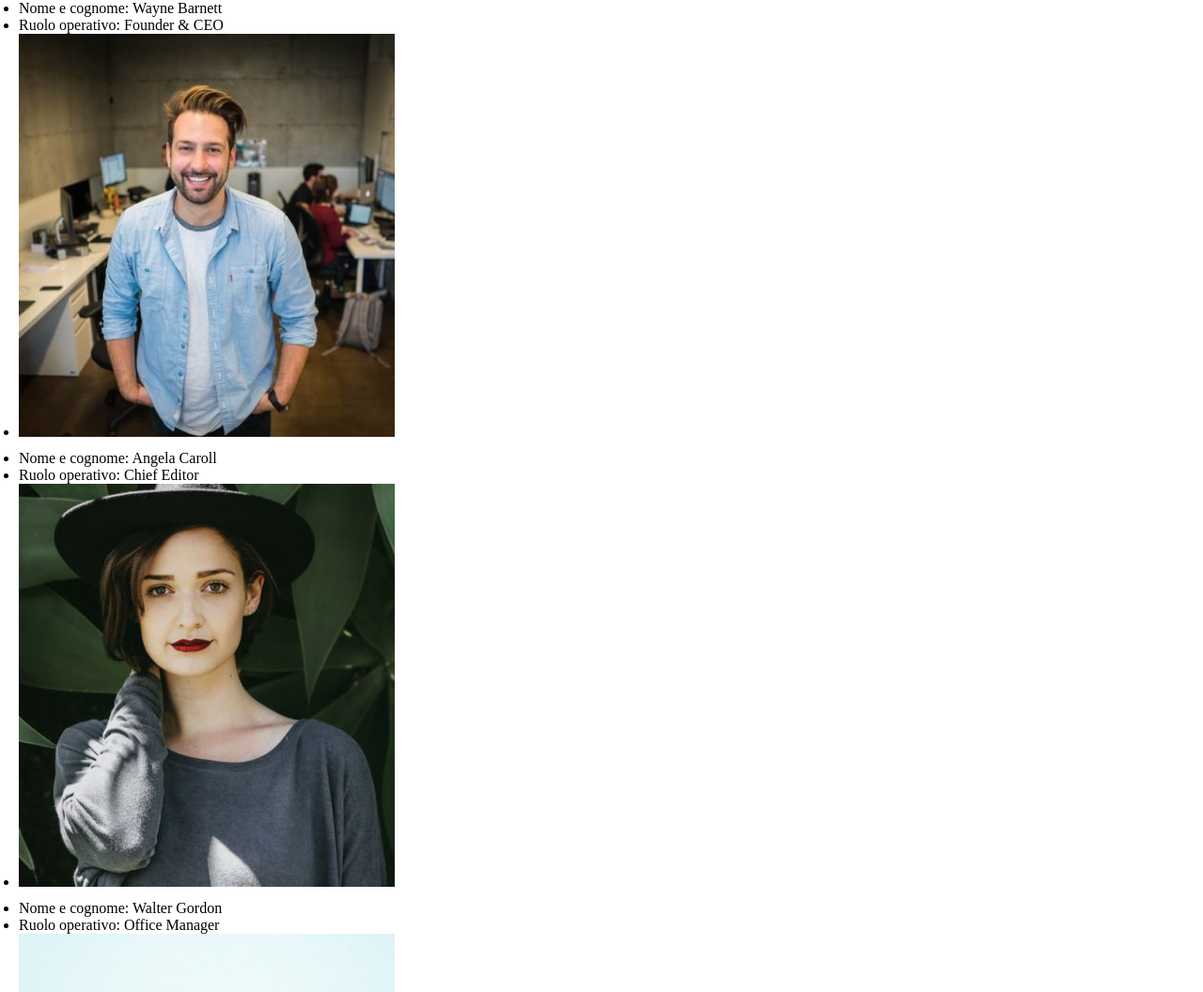
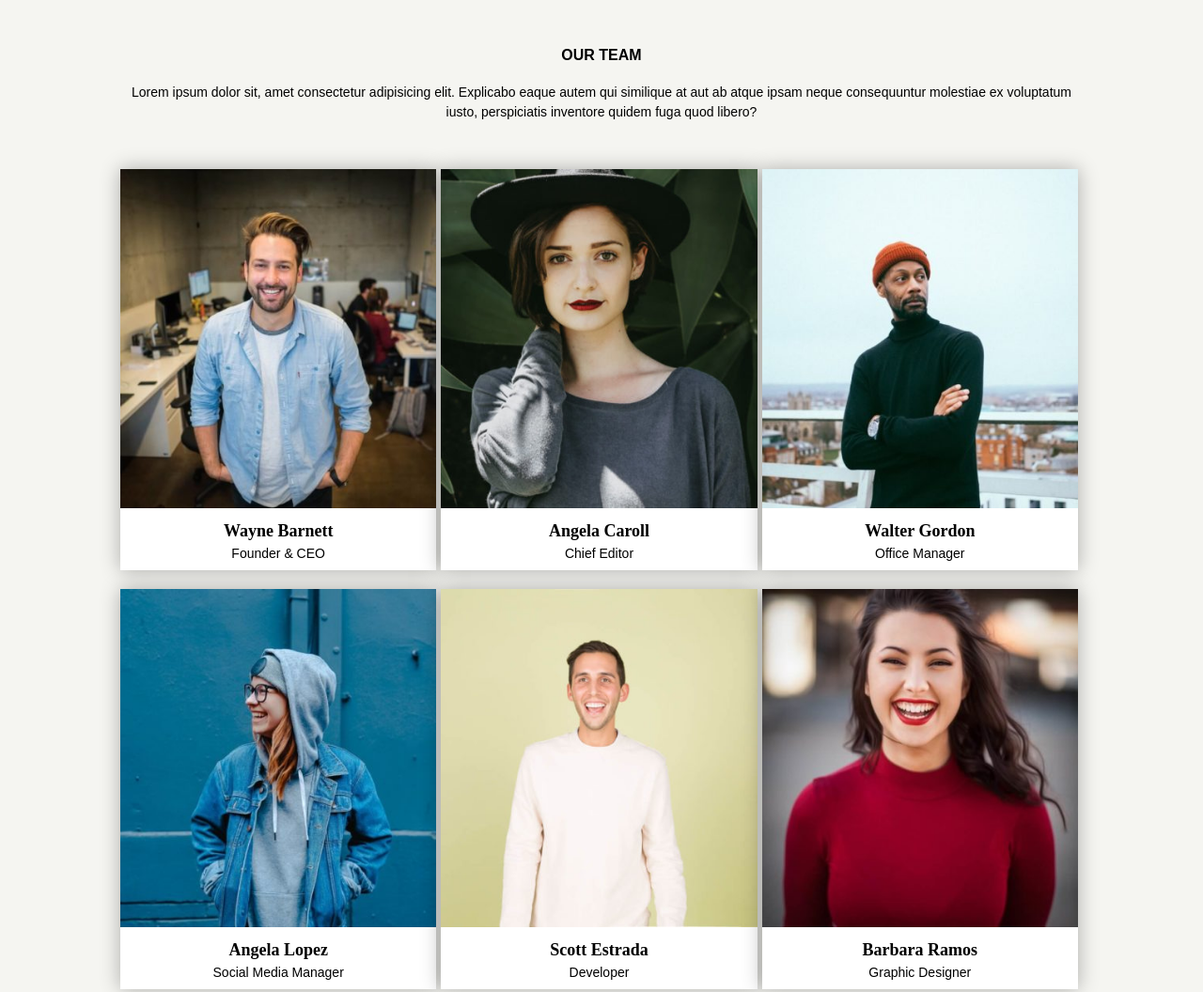
Before and after one commit to flavio-franceschetti/js-our-team, a plain HTML site: page BONUS+/index.html in a window 1280 px wide. Shown: the top 1056 px of the page at 94% size. Drawn offline with Linux system fonts and the light colour scheme.

Commit message:
feat[bonus]: create cards with the member values printed by js

```diff
--- a/BONUS+/css/style.css
+++ b/BONUS+/css/style.css
@@ -4,7 +4,61 @@
   box-sizing: border-box;
 }
 
-.member {
+body {
+  font-family: Arial, Helvetica, sans-serif;
+  background-color: rgb(245, 245, 241);
+}
+
+img {
+  max-width: 100%;
+}
+
+.container {
+  width: 80%;
+  margin: 50px auto;
+  text-align: center;
+}
+
+h4 {
+  margin-bottom: 20px;
+}
+
+.container p {
+  line-height: 1.5;
+  font-size: 14px;
+  margin-bottom: 50px;
+}
+
+.cards {
+  display: flex;
+  flex-wrap: wrap;
+  row-gap: 20px;
+  column-gap: 5px;
+}
+
+.card {
+  width: calc(100% / 3 - 5px);
+  background-color: #fff;
+  box-shadow: 0 0 20px rgba(0, 0, 0, 0.3);
+}
+
+.card img {
+  margin-bottom: 10px;
+}
+
+.member-name {
+  font-family: "Times New Roman", Times, serif;
+  font-size: 18px;
+  font-weight: bold;
+  margin-bottom: 5px;
+}
+
+.member-role {
+  font-size: 14px;
+  padding-bottom: 10px;
+}
+
+/* .member {
   margin-left: 20px;
   margin-bottom: 10px;
-}
+} */
--- a/BONUS+/index.html
+++ b/BONUS+/index.html
@@ -7,8 +7,16 @@
     <title>Our team bonus</title>
   </head>
   <body>
-    <div class="container"></div>
-    <img src="" alt="team member" />
+    <div class="container">
+      <h4>OUR TEAM</h4>
+      <p>
+        Lorem ipsum dolor sit, amet consectetur adipisicing elit. Explicabo
+        eaque autem qui similique at aut ab atque ipsam neque consequuntur
+        molestiae ex voluptatum iusto, perspiciatis inventore quidem fuga quod
+        libero?
+      </p>
+      <div class="cards"></div>
+    </div>
     <!-- script js -->
     <script type="text/javascript" src="js/main.js"></script>
   </body>
--- a/BONUS+/js/main.js
+++ b/BONUS+/js/main.js
@@ -33,7 +33,7 @@ const teamMembers = [
 ];
 
 // estrapolo l'elemento html container per inserire i vari valori degli ogetti nel DOM
-const valuesContainer = document.querySelector(".container");
+const valuesContainer = document.querySelector(".cards");
 
 // creo un ciclo for per estrapolare gli ogetti dell'array
 for (let i = 0; i < teamMembers.length; i++) {
@@ -53,11 +53,10 @@ for (let i = 0; i < teamMembers.length; i++) {
   );
 
   // dopo aver stampato in console i valori una lista degli  html dove inserirò i valori
-  valuesContainer.innerHTML += `<div class="member">
-  <ul>
-    <li>Nome e cognome: ${memberName}</li>
-    <li>Ruolo operativo: ${memberRole}</li>
-    <li><img src="img/${memberImg}" alt="team member" /></li>
-  </ul>
-  </div>`;
+  valuesContainer.innerHTML += `
+        <div class="card">
+          <img src="img/${memberImg}" alt="team member" />
+          <div class="member-name">${memberName}</div>
+          <div class="member-role">${memberRole}</div>
+        </div>`;
 }
```
